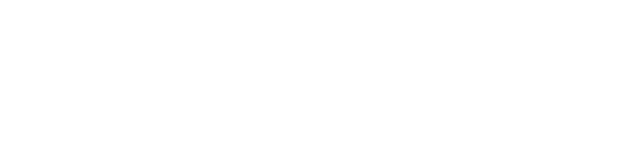
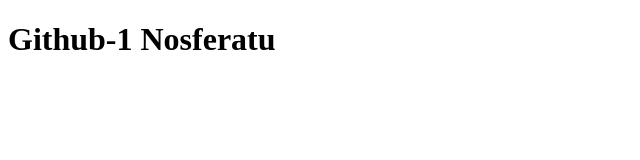
Before and after one commit to 666xppl/gittest, a plain HTML site: page index.html in a window 1280 px wide. Shown: the whole page, without its empty margins (0-640 px from the left). Drawn offline with Linux system fonts and the light colour scheme.

Commit message:
Update index.html

```diff
--- a/index.html
+++ b/index.html
@@ -6,6 +6,7 @@
     <title>TEST Github-1</title>
 </head>
 <body>
+    <h1>Github-1 Nosferatu</h1>
 
 </body>
 </html>
```
